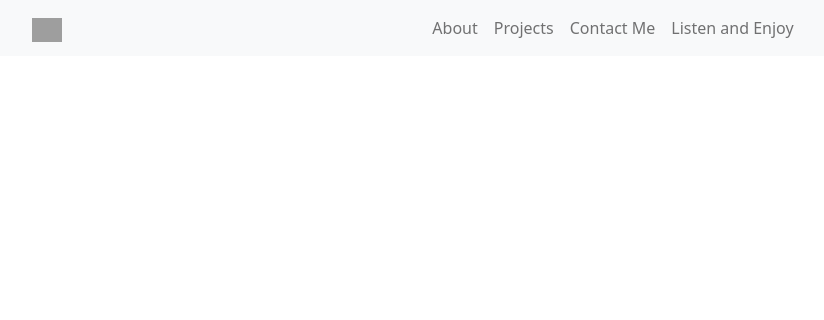
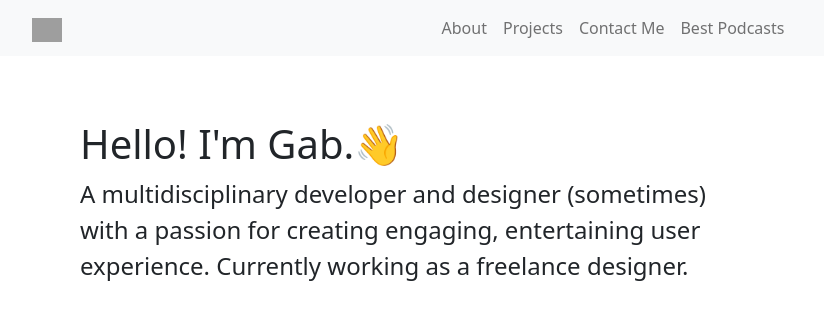
Before and after one commit to waregagbagbo/Co.Lab, a Django app: page / in a window 1280 px wide; the page is wider, and only the part inside the window is pictured. Shown: the top 320 px of that part, without its empty margins (50-874 px from the left). Run offline with Django 4.2, Linux system fonts and the light colour scheme; grey boxes are pictures that could not be loaded.

Commit message:
updated the index hero section

```diff
--- a/portfolio/templates/base.html
+++ b/portfolio/templates/base.html
@@ -8,15 +8,15 @@
     </head>
     <body>
         {% include 'partials/header.html' %}
-        <div class="container-fluid">
-            {% block content %}
+
+        {% block content%}
 
 
-            {% endblock%}
-        </div>
+        {% endblock %}
+
 
 
         {% include 'partials/footer.html'%}
-        <script src="https://cdn.jsdelivr.net/npm/bootstrap@5.0.2/dist/js/bootstrap.bundle.min.js" integrity="sha384-MrcW6ZMFYlzcLA8Nl+NtUVF0sA7MsXsP1UyJoMp4YLEuNSfAP+JcXn/tWtIaxVXM" crossorigin="anonymous"></script>soiu
+        <script src="https://cdn.jsdelivr.net/npm/bootstrap@5.0.2/dist/js/bootstrap.bundle.min.js" integrity="sha384-MrcW6ZMFYlzcLA8Nl+NtUVF0sA7MsXsP1UyJoMp4YLEuNSfAP+JcXn/tWtIaxVXM" crossorigin="anonymous"></script>
     </body>
 </html>
--- a/portfolio/templates/pages/index.html
+++ b/portfolio/templates/pages/index.html
@@ -1,5 +1,21 @@
 {% extends 'base.html'%}
 
 {% block content%}
+<div class="container-fluid m-5 p-3">
+    <div class="container">
+        <div class="row">
+            <div class="col-md-8">
+                <h2 class="text-capitalize fs-1 fw-light ">Hello! I'm Gab.&#128075</h2>
+                <p class="text-dark fs-4 fw-light">A multidisciplinary developer and designer (sometimes)<br/>
+                     with a passion for creating engaging, entertaining user experience.
+                     Currently working as a freelance designer.
+            </div>
+            <div class="col-sm-4">
+                <img src=""alt="">
 
-{% endblock%}
+            </div>
+        </div>
+
+    </div>
+</div>
+{% endblock content%}
--- a/portfolio/templates/partials/header.html
+++ b/portfolio/templates/partials/header.html
@@ -1,9 +1,8 @@
 
-<nav class="navbar navbar-expand-lg navbar-light bg-light fixed-top" style="height:inherit;transition: all 0.3s ease-in-out;
-box-shadow: 0 2px 4px rgba(0, 0, 0, 0.1; background-color: #fff;">
+<nav class="navbar navbar-expand-lg navbar-light bg-light">
   <div class="container">
     <!-- Brand and logo -->
-    <a class="navbar-brand" href="#">
+    <a class="navbar-brand" href="{% url 'index' %}">
       <img src="/docs/5.0/assets/brand/bootstrap-logo.svg" alt="" width="30" height="24">
     </a>
     <button class="navbar-toggler" type="button" data-bs-toggle="collapse" data-bs-target="#navbarNav" aria-controls="navbarSupportedContent" aria-expanded="false" aria-label="Toggle navigation">
@@ -22,7 +21,7 @@ box-shadow: 0 2px 4px rgba(0, 0, 0, 0.1; background-color: #fff;">
           <a class="nav-link" href="#">Contact Me</a>
         </li>
         <li class="nav-item">
-          <a class="nav-link" href="#">Listen and Enjoy</a>
+          <a class="nav-link" href="#">Best Podcasts</a>
         </li>
       </ul>
     </div>
```
